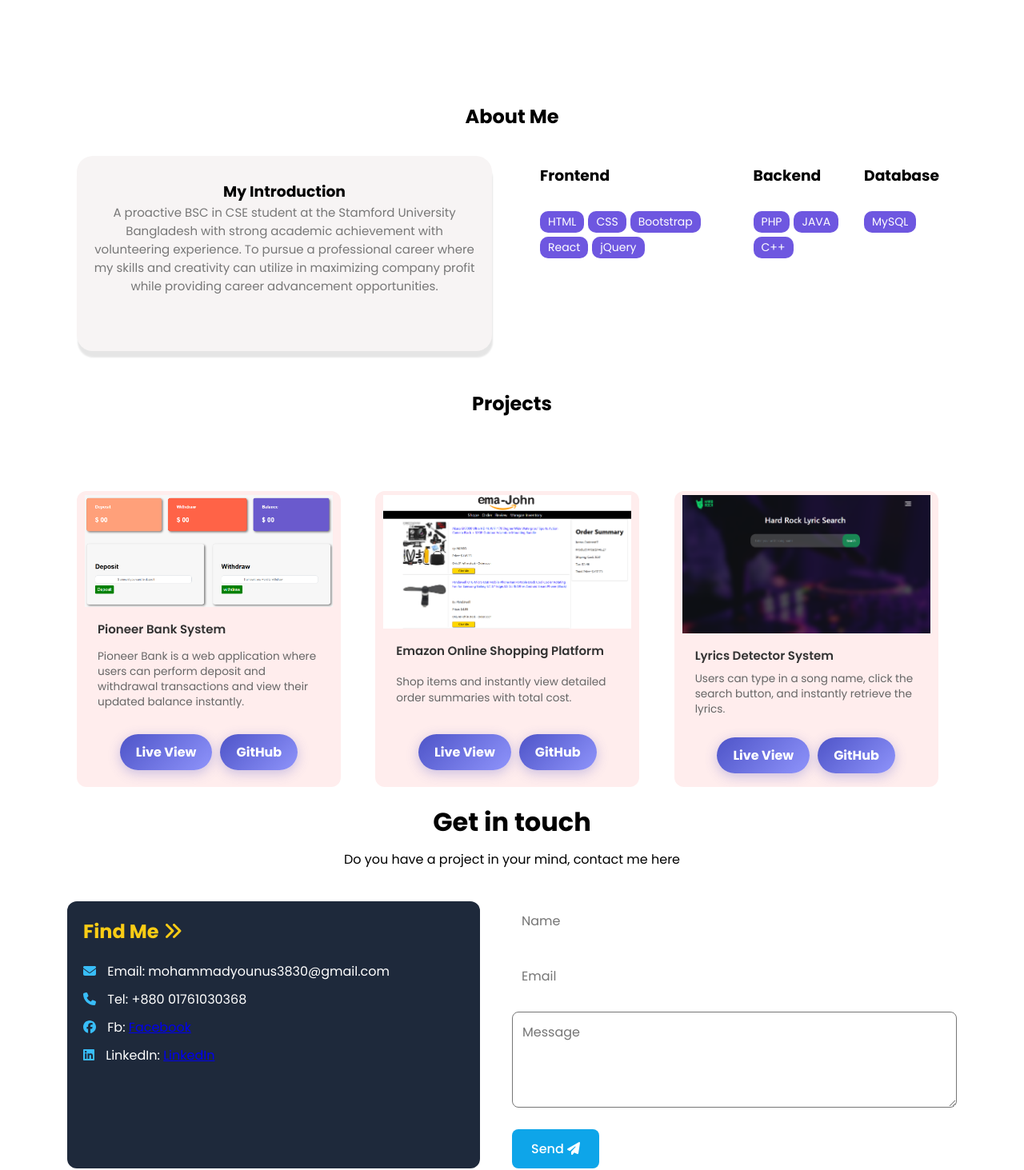
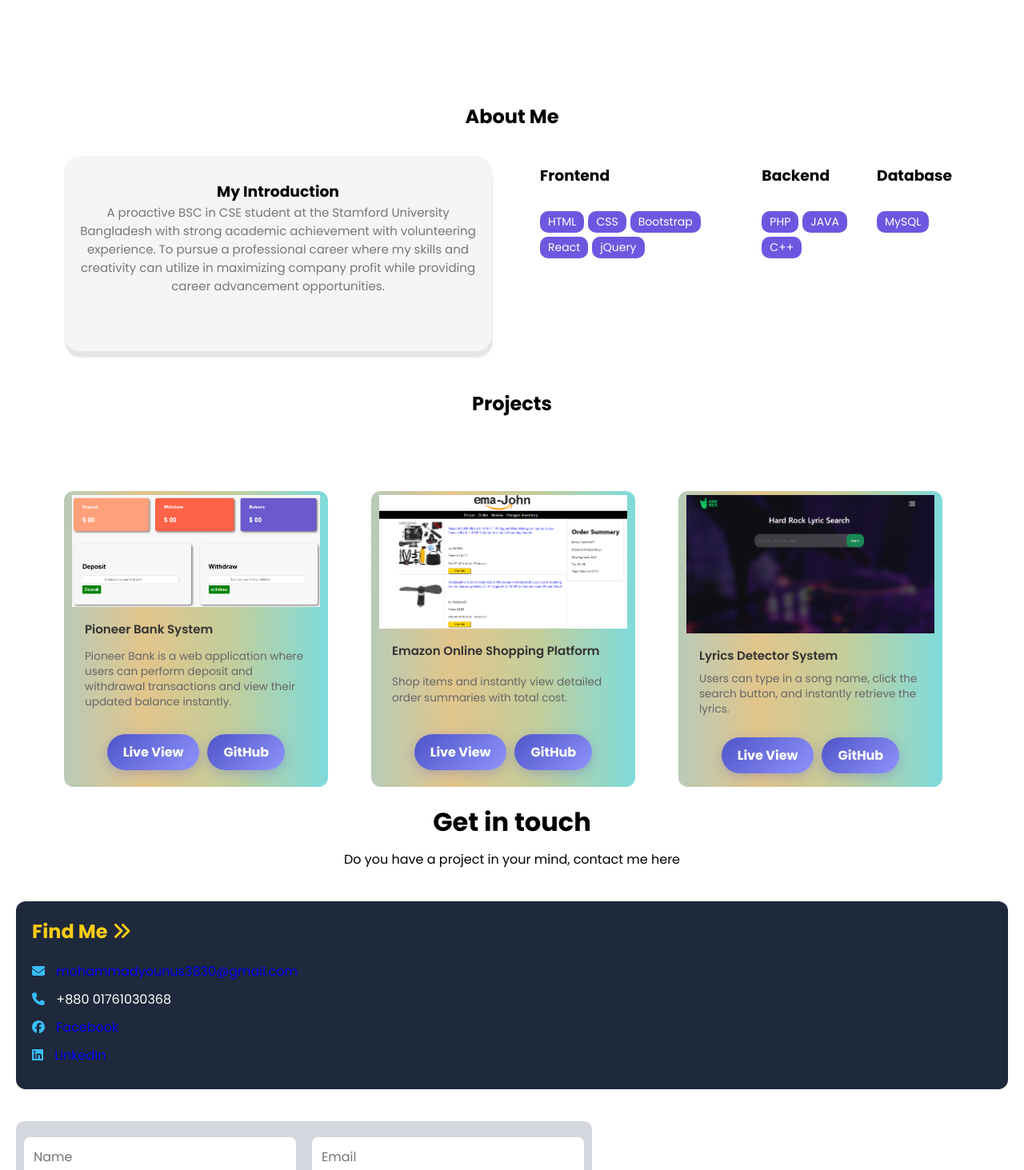
Before and after one commit to MohammadYounus68/React-Portfolio, a React (Vite) app: page / in a window 1280 px wide. Shown: the part 720-2183 px from the top of the page at 80% size. Built offline with nearby package versions, Linux system fonts and the light colour scheme.

Commit message:
new upadate

```diff
--- a/src/App.css
+++ b/src/App.css
@@ -1,16 +1,11 @@
 .container {
     width: 100%;
-    background-color: #ffffff;
-}
-* {
-    margin: 0;
-    padding: 0;
-    box-sizing: border-box;
-    font-family: 'Poppins',sans-serif;
+    /* background-color: #ffffff; */
 }
 
+
 .section {
-    padding-inline: 2em;
+    padding-inline: 5em;
  }
  .top-header {
     text-align: center;
--- a/src/App.jsx
+++ b/src/App.jsx
@@ -1,13 +1,19 @@
 import './App.css'
-import Main from './components/Main/Main.jsx'
+import FeaturedBox from './components/Featured-box/FeaturedBox'
 import Navbar from './components/Navbar/Navbar'
+import AboutBox from './components/AboutBox/AboutBox';
+import ProjectBox from './components/ProjectBox/ProjectBox';
+import ContactBox from './components/ContactBox/ContactBox';
+
 function App() {
   return (
 
       <div className="container">
         <Navbar></Navbar>
-        <Main></Main>
-
+        <FeaturedBox/>
+        <AboutBox/>
+        <ProjectBox/>
+        <ContactBox/>
 
       </div>
 
--- a/src/components/AboutBox/AboutBox.css
+++ b/src/components/AboutBox/AboutBox.css
@@ -1,8 +1,8 @@
 
-#about.section {
-   background-color: #ffffff;
+/* #about.section { */
+   /* background-color: #ffffff; */
 
- }
+ /* }  */
 
 .row {
     display: flex;
--- a/src/components/AboutBox/AboutBox.jsx
+++ b/src/components/AboutBox/AboutBox.jsx
@@ -10,10 +10,11 @@ const AboutBox = () => {
     };
 
     // scroll code
+    //array of object pass by useScrollReveal hook
     useScrollReveal([
         { name: '.top-header', options: { origin: 'top' } },
-    { name: '.about-info', options: { origin: 'left' } },
-    { name: '.skills-box', options: { origin: 'right', interval: 200 } },
+        { name: '.about-info', options: { origin: 'left' } },
+        { name: '.skills-box', options: { origin: 'right', interval: 200 } },
     ]);
     return (
         <section className='section' id='about'>
--- a/src/components/ContactBox/ContactBox.css
+++ b/src/components/ContactBox/ContactBox.css
@@ -29,12 +29,17 @@
     flex-wrap: wrap;
   }
 
-  .contact-col {
+  .left-col {
     flex: 1 1 45%;
     background-color: #1e293b;
     padding: 20px;
     border-radius: 12px;
     box-shadow: 0 0 10px rgba(255,255,255,0.05);
+  }
+  .right-col {
+    background-color: rgba(79,88,123,0.24);
+    padding: 20px 10px;
+    border-radius: 10px;
   }
 
   .contact-infos h2 {
@@ -100,6 +105,11 @@
   .form-button .btn:hover {
     background-color: #0284c7;
   }
+  .contact-des a {
+      text-decoration: none;
+
+  }
+
 
   /* Responsive Design */
   @media (max-width: 768px) {
@@ -107,7 +117,7 @@
       flex-direction: column;
     }
 
-    .contact-col {
+    .left-col {
       flex: 1 1 100%;
       /* overflow: hidden; */
     }
--- a/src/components/ContactBox/ContactBox.jsx
+++ b/src/components/ContactBox/ContactBox.jsx
@@ -7,12 +7,20 @@ import { faFacebook, faLinkedin } from '@fortawesome/free-brands-svg-icons';
 library.add(faEnvelope, faPhone, faPaperPlane, faAnglesRight, faFacebook, faLinkedin);
 import { FontAwesomeIcon } from '@fortawesome/react-fontawesome';
 
+//import useScrollReveal hook
+import useScrollReveal from '../../hooks/useScrollReveal';
+
 const ContactBox = () => {
 
   const handleSubmit = (e) => {
     e.preventDefault();
     alert("Form submitted!");
   };
+  useScrollReveal([
+    {name:'.top-header-contact',options:{origin:'top'}},
+    {name:'.left-col',options:{origin:'left'}},
+    {name:'.right-col',options:{origin:'right',interval:300}},
+  ]);
 
   return (
     <section className="section contact-section" id="contact">
@@ -22,30 +30,30 @@ const ContactBox = () => {
       </div>
       <div className="contact-row">
         {/* Left Column */}
-        <div className="contact-col">
+        <div className="left-col">
           <div className="contact-infos">
             <h2>
               Find Me <FontAwesomeIcon icon="angles-right" />
             </h2>
             <div className="contact-des">
-              <p>
-                <FontAwesomeIcon icon="envelope" /> Email: mohammadyounus3830@gmail.com
+              <p className='email'>
+                <FontAwesomeIcon icon="envelope" /> <a href="https://mail.google.com/mail/?view=cm&to=mohammadyounus3830@gmail.com" target="_blank">mohammadyounus3830@gmail.com</a>
               </p>
               <p>
-                <FontAwesomeIcon icon="phone" /> Tel: +880 01761030368
+                <FontAwesomeIcon icon="phone" /> +880 01761030368
               </p>
               <p style={{ color: 'white' }}>
-                <FontAwesomeIcon icon={['fab', 'facebook']} /> Fb: <a href="https://www.facebook.com/saurav.ahshan/" target="_blank" rel="noopener noreferrer">Facebook</a>
+                <FontAwesomeIcon icon={['fab', 'facebook']} /> <a href="https://www.facebook.com/saurav.ahshan/" target="_blank" rel="noopener noreferrer">Facebook</a>
               </p>
               <p style={{ color: 'white' }}>
-                <FontAwesomeIcon icon={['fab', 'linkedin']} /> LinkedIn: <a href="https://www.linkedin.com/in/abu-mohammad-younus-2557221b7/" target="_blank" rel="noopener noreferrer">LinkedIn</a>
+                <FontAwesomeIcon icon={['fab', 'linkedin']} />  <a href="https://www.linkedin.com/in/abu-mohammad-younus-2557221b7/" target="_blank" rel="noopener noreferrer">LinkedIn</a>
               </p>
             </div>
           </div>
         </div>
 
         {/* Right Column */}
-        <div className="col">
+        <div className="right-col">
           <form id="contact-form" onSubmit={handleSubmit}>
             <div className="form-control">
               <div className="form-inputs">
--- a/src/components/Main/Main.css
+++ /dev/null
@@ -1,3 +0,0 @@
-/* wrapper design */
-
-/* Resuable css ----------------- */
--- a/src/components/Main/Main.jsx
+++ /dev/null
@@ -1,19 +0,0 @@
-import React from 'react';
-import './Main.css'
-import FeaturedBox from '../Featured-box/FeaturedBox.jsx';
-import AboutBox from '../AboutBox/AboutBox.jsx'
-import ProjectBox from './../ProjectBox/ProjectBox';
-import ContactBox from '../ContactBox/ContactBox.jsx'
-
-const Main = () => {
-    return (
-        <div className='wrapper'>
-            <FeaturedBox/>
-            <AboutBox />
-            <ProjectBox/>
-            <ContactBox/>
-        </div>
-    );
-};
-
-export default Main;
--- a/src/components/ProjectBox/ProjectBox.css
+++ b/src/components/ProjectBox/ProjectBox.css
@@ -35,7 +35,7 @@
   /* Individual Project Card */
   .project-card {
     padding: 5px 10px 5px 10px;
-    background-color: #ffeded;
+    background: linear-gradient(to right, #e4afcb 0%, #b8cbb8 0%, #b8cbb8 0%, #e2c58b 30%, #c2ce9c 64%, #7edbdc 100%);
     border-radius: 12px;
     border: 10px;
     box-shadow: 5 4px 12px rgba(0, 0, 0, 0.25);
--- a/src/index.css
+++ b/src/index.css
@@ -0,0 +1,8 @@
+* {
+    margin: 0;
+    padding: 0;
+    box-sizing: border-box;
+    font-family: 'Poppins',sans-serif;
+    /* background:linear-gradient(to right, #e4afcb 0%, #b8cbb8 0%, #e2c58b 30%, #c2ce9c 64% 100%); */
+    /* background-repeat: no-repeat; */
+}
```
